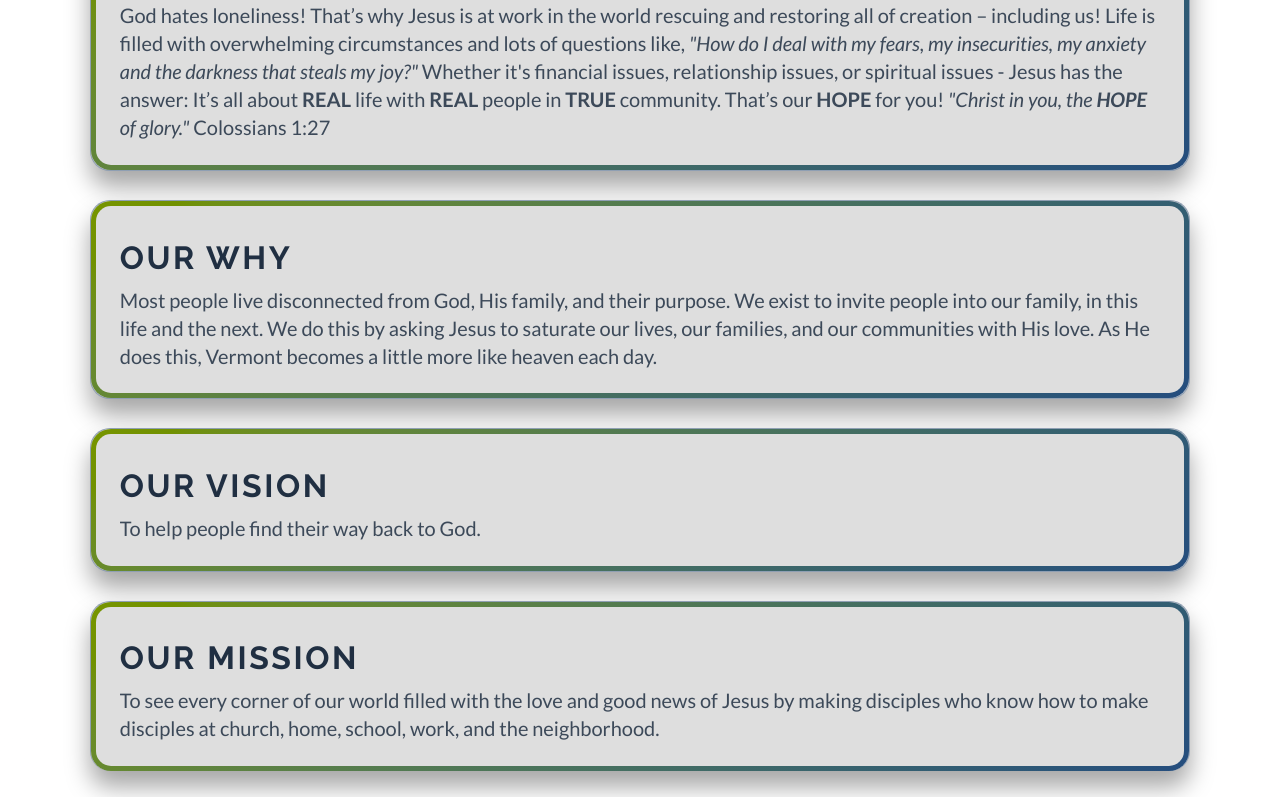
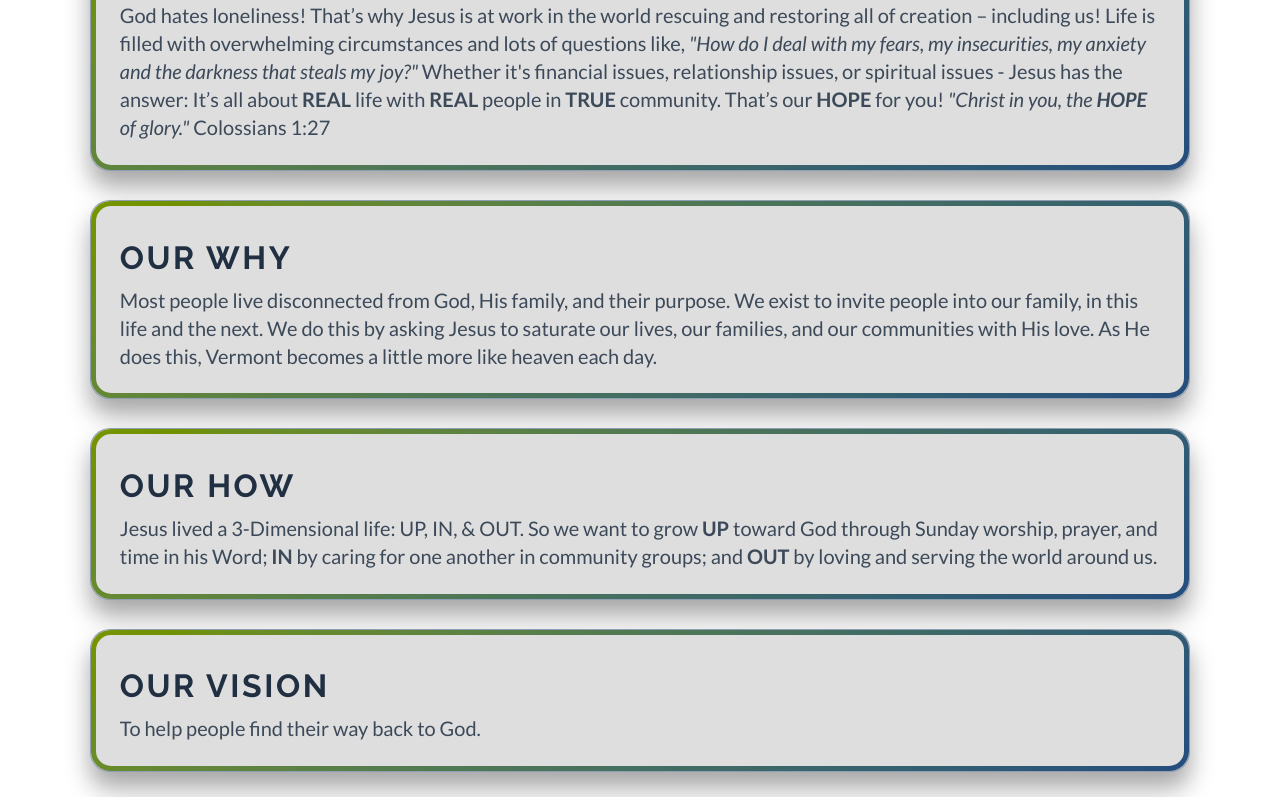
Before and after one commit to mykeld74/hinesburgcma, a SvelteKit app: page /about-us/our-story in a window 1280 px wide. Shown: the part 410-1207 px from the top of the page. Built offline with nearby package versions, Linux system fonts and the light colour scheme.

Commit message:
more scott updates

```diff
--- a/src/routes/about-us/our-story/+page.svelte
+++ b/src/routes/about-us/our-story/+page.svelte
@@ -48,6 +48,17 @@
 		</p>
 	</div>
 </section>
+<section class="pageSection blockSection">
+	<div class="blockSectionContent">
+		<h2 class="pageSectionTitle">Our How</h2>
+		<p class="pageSectionText">
+			Jesus lived a 3-Dimensional life: UP, IN, & OUT. So we want to grow <strong>UP</strong> toward
+			God through Sunday worship, prayer, and time in his Word; <strong>IN</strong> by caring for
+			one another in community groups; and <strong>OUT</strong> by loving and serving the world around
+			us.
+		</p>
+	</div>
+</section>
 
 <section class="pageSection blockSection">
 	<div class="blockSectionContent">
```
Also changed, not shown: src/routes/about-us/our-campus/+page.svelte (+5 -6 lines).
